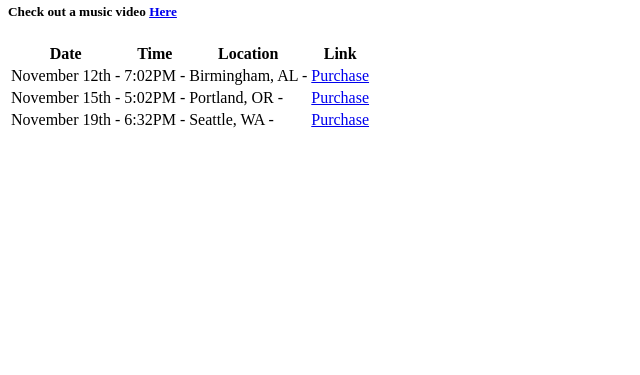
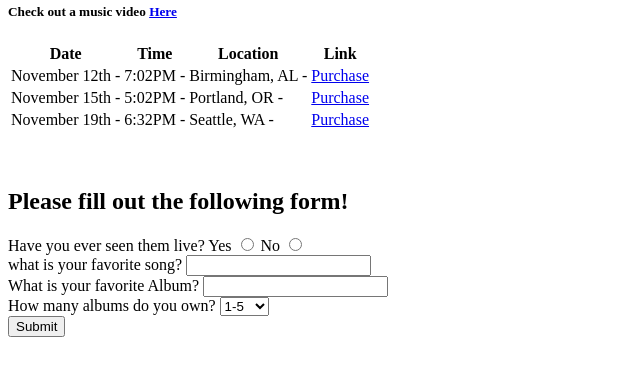
Before and after one commit to reanderson89/Create-A-Fan-Page, a plain HTML site: page index.html in a window 1280 px wide. Shown: the part 756-1131 px from the top of the page, without its empty margins (0-640 px from the left). Before the commit the page ends 1076 px from the top, so only its background shows below. Drawn offline with Linux system fonts and the light colour scheme.

Commit message:
added form.

```diff
--- a/index.html
+++ b/index.html
@@ -73,6 +73,48 @@
         </section>
         <br>
         <br>
+
+        <section id="form">
+            <h2>Please fill out the following form!</h2>
+            <form action="./confirm.html" method="POST">
+                <section id="question1">
+                    <label >Have you ever seen them live?</label>
+                    <label for="seenLiveYes">Yes</label>
+                    <input type="radio" name="seenLive" id="seenLiveYes" value="Yes">
+                    <label for="seenLiveNo">No</label>
+                    <input type="radio" name="seenLive" id="seenLiveNo" value="No">
+                </section>
+                <section id="question2">
+                    <label for="favSong">what is your favorite song?</label>
+                    <input type="text" name="favSong" id="favSong">
+                </section>
+                <section id="question3">
+                    <label for="favAlbum">What is your favorite Album?</label>
+                    <input list="albums" name="favAlbum" id="favAlbum">
+
+                    <datalist id="albums">
+                        <option value="A Favor House Atlantic">
+                        <option value="Welcome Home">
+                        <option value="Shoulders">
+                    </datalist>
+
+                </section>
+                <section id="question4">
+                    <label for="numAlbums">How many albums do you own?</label>
+
+                    <select name="numAlbums" id="numAlbums">
+                        <option value="1-5">1-5</option>
+                        <option value="6-10">6-10</option>
+                        <option value="11+">11+</option>
+                    </select>
+                </section>
+                <section>
+                    <input type="submit" value="Submit">
+                </section>
+            </form>
+        </section>
+        <br>
+        <br>
         <br>
         <br>
         <br>
```
Also changed, not shown: confirm.html (added, +12 -0 lines).
